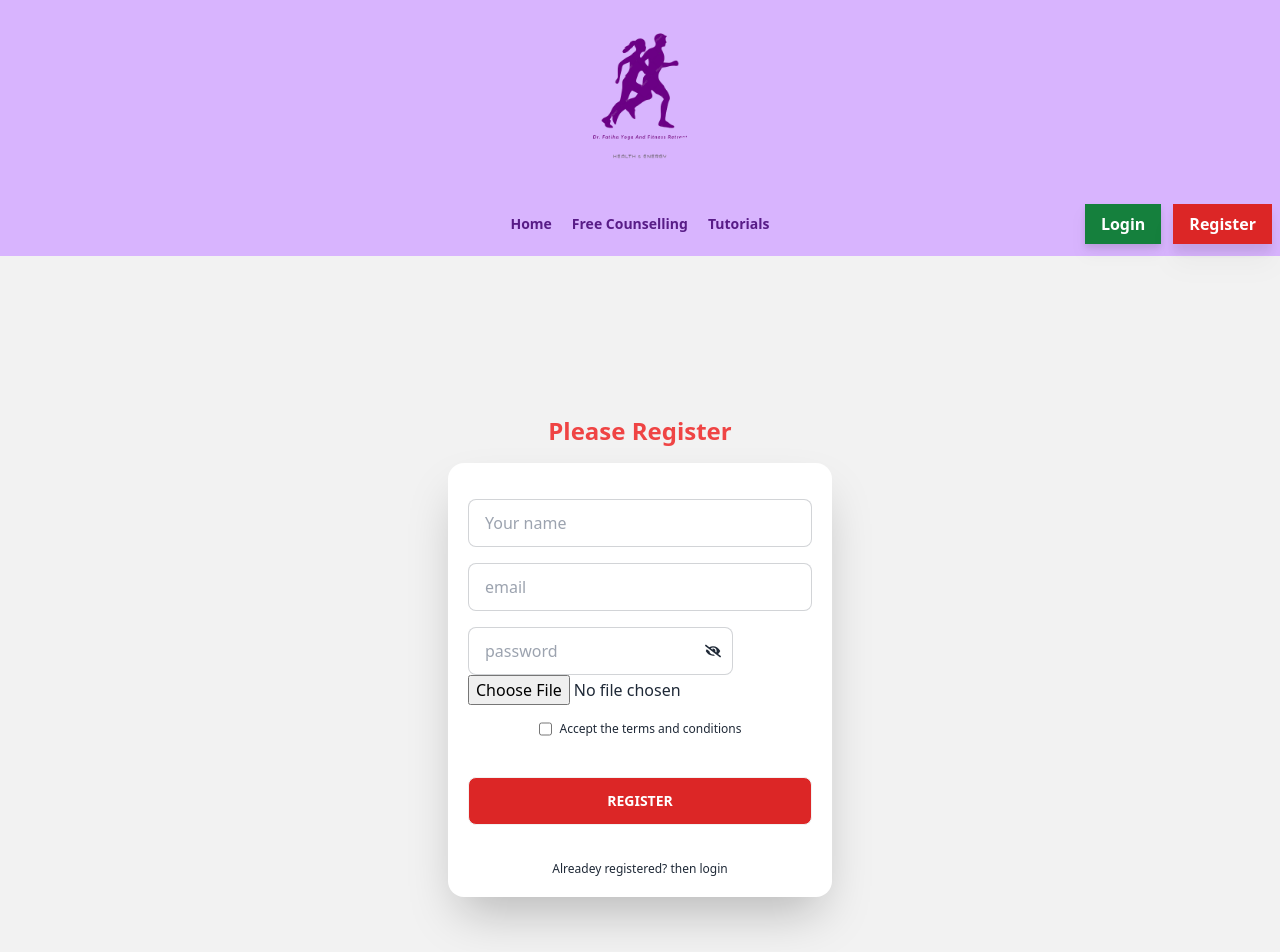
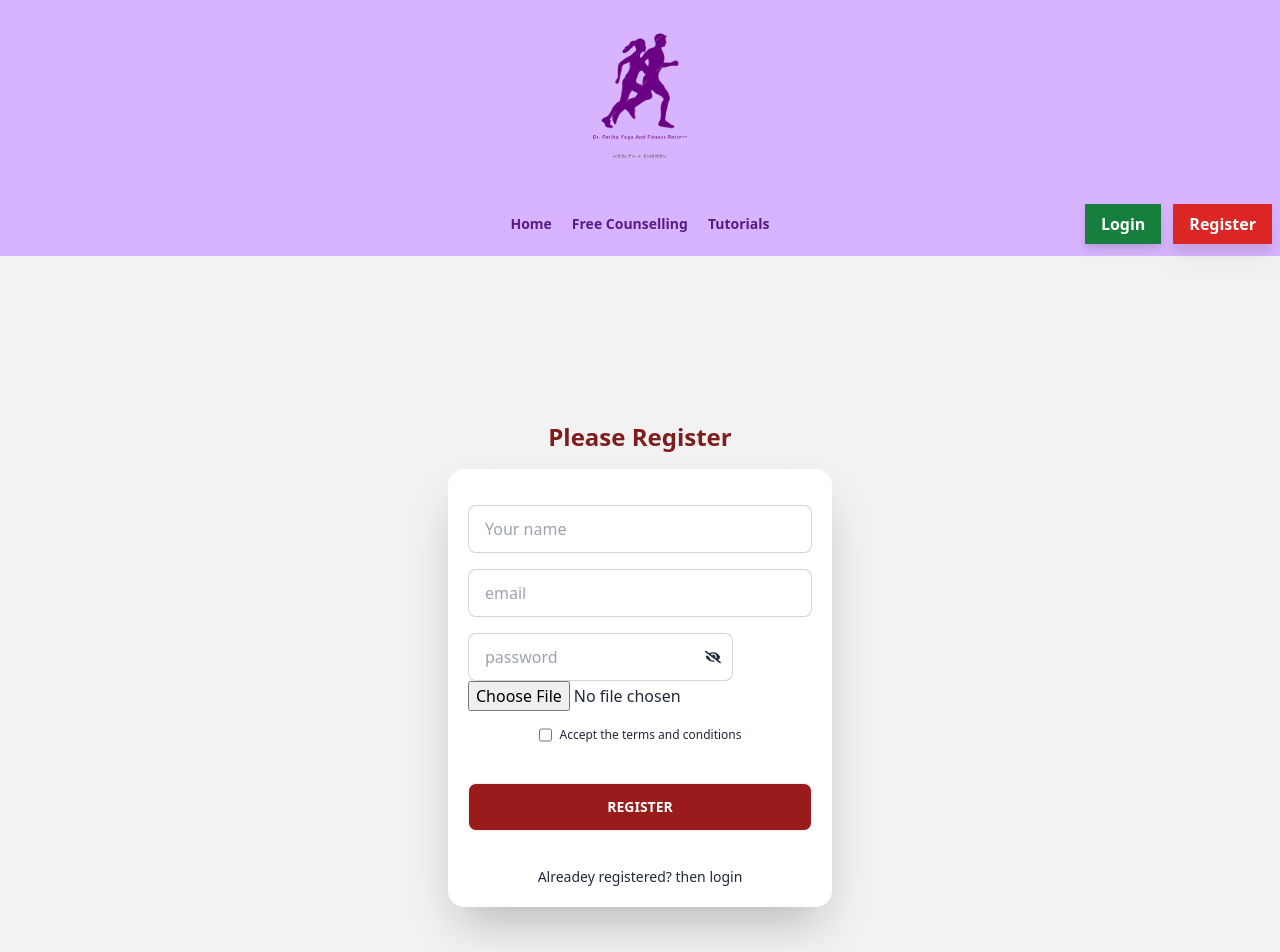
Before and after one commit to devalienbrain/Event-management-yoga-retreat-frontend-project, a React (Vite) app: page /register in a window 1280 px wide. Shown: the top 952 px of the page. Built offline with nearby package versions, Linux system fonts and the light colour scheme; no server answers.

Commit message:
Error message handled and Toast added for succesful login or registration

```diff
--- a/index.html
+++ b/index.html
@@ -3,7 +3,7 @@
 
 <head>
   <meta charset="UTF-8" />
-  <link rel="icon" type="image/svg+xml" href="/Resources/logo.png" />
+  <link rel="icon" type="image/svg+xml" href="/Resources/favicon.png" />
   <meta name="viewport" content="width=device-width, initial-scale=1.0" />
   <title>Yoga Retreats by Dr-Fatiha</title>
 </head>
--- a/package.json
+++ b/package.json
@@ -17,6 +17,7 @@
     "react-dom": "^18.2.0",
     "react-icons": "^4.11.0",
     "react-router-dom": "^6.16.0",
+    "react-toastify": "^9.1.3",
     "sort-by": "^1.2.0"
   },
   "devDependencies": {
--- a/src/components/Footer/Footer.jsx
+++ b/src/components/Footer/Footer.jsx
@@ -1,6 +1,6 @@
 const Footer = () => {
   return (
-    <div className="bg-purple-200 text-center py-16">
+    <div className="bg-purple-200  text-purple-950 text-center py-16">
       <h3 className="font-bold">Yoga And Fitness Retreats</h3>
       <p>
         <small>
--- a/src/pages/Home/Team/Team.jsx
+++ b/src/pages/Home/Team/Team.jsx
@@ -7,7 +7,7 @@ const Team = () => {
       <h3 className="text-3xl font-black">Meet Our Team Leads</h3>
 
       <div className=" flex flex-col md:flex-row gap-7 justify-center p-5 drop-shadow">
-        <div className="border border-black rounded-lg p-5 hover:bg-red-600 hover:border-none hover:text-white drop-shadow-2xl">
+        <div className="border border-black rounded-lg p-5 hover:bg-purple-800 hover:border-none hover:text-white drop-shadow-2xl">
           <div className="flex gap-5">
             <div className="flex-1">
               <img src={teamLead1} />
@@ -24,7 +24,7 @@ const Team = () => {
             </div>
           </div>
         </div>
-        <div className="border border-black rounded-lg p-5 hover:bg-red-600 hover:border-none hover:text-white drop-shadow-2xl">
+        <div className="border border-black rounded-lg p-5 hover:bg-purple-800 hover:border-none hover:text-white drop-shadow-2xl">
           <div className="flex gap-5">
             <div className="flex-1">
               <img src={teamLead2} />
--- a/src/pages/Login/LoginForm.jsx
+++ b/src/pages/Login/LoginForm.jsx
@@ -1,10 +1,14 @@
 import { Link } from "react-router-dom";
-import { useContext } from "react";
+import { useContext, useState } from "react";
 import { AuthContext } from "../../Provider/AuthProvider";
 import { FcGoogle } from "react-icons/fc";
+import "react-toastify/dist/ReactToastify.css";
+import { ToastContainer, toast } from "react-toastify";
 
 const LoginForm = () => {
   const { signIn, loginGoogle } = useContext(AuthContext);
+  const [errorMessage, setErrorMessage] = useState("");
+
   const handleLogin = (e) => {
     e.preventDefault();
     const email = e.target.email.value;
@@ -14,19 +18,26 @@ const LoginForm = () => {
     signIn(email, password)
       .then((res) => {
         console.log(res.user);
+        toast("WOW! You Are Successfuly Logged In");
       })
       .catch((error) => {
         console.error(error);
+        setErrorMessage(error.message);
       });
   };
 
   const handleGoogleLogin = () =>
     loginGoogle()
-      .then((res) => console.log(res.user))
+      .then((res) => {
+        console.log(res.user);
+        toast("WOW! You Are Successfuly Logged In");
+      })
       .catch((err) => console.log(err));
 
   return (
-    <div className="hero min-h-screen bg-base-200">
+    <>
+      <ToastContainer></ToastContainer>
+      <div className="hero min-h-screen bg-base-200 p-5">
         <div className="hero-content flex-col">
           <h2 className="text-green-700 text-2xl font-black">Please Login</h2>
 
@@ -54,7 +65,12 @@ const LoginForm = () => {
                 </button>
               </div>
             </form>
-          <p className="text-red-600 text-center text-xs mb-5">
+            {errorMessage && (
+              <p className="text-center font-black text-red-500 mb-5 px-4">
+                ERROR: {errorMessage}
+              </p>
+            )}
+            <p className="text-purple-900 text-center text-sm mb-5 px-4">
               Not register before?{" "}
               <Link to="/register"> please register first </Link>
             </p>
@@ -72,6 +88,7 @@ const LoginForm = () => {
           </div>
         </div>
       </div>
+    </>
   );
 };
 
--- a/src/pages/Register/Register.jsx
+++ b/src/pages/Register/Register.jsx
@@ -4,18 +4,20 @@ import { Link } from "react-router-dom";
 import { useContext, useState } from "react";
 import { AuthContext } from "../../Provider/AuthProvider";
 import { updateProfile } from "firebase/auth";
+import "react-toastify/dist/ReactToastify.css";
+import { ToastContainer, toast } from "react-toastify";
 
 const Register = () => {
   const { createUser } = useContext(AuthContext);
   const [errorMessage, setErrorMessage] = useState("");
-  const [successMessage, setSuccessMessage] = useState("");
+  // const [successMessage, setSuccessMessage] = useState("");
   const [showPassword, setShowPassword] = useState(false);
   const [userImage, setUserImage] = useState({});
   console.log(userImage);
   const handleRegister = (e) => {
     e.preventDefault();
     setErrorMessage("");
-    setSuccessMessage("");
+    // setSuccessMessage("");
     const name = e.target.name.value;
     const email = e.target.email.value;
     const password = e.target.password.value;
@@ -36,7 +38,8 @@ const Register = () => {
     createUser(email, password)
       .then((res) => {
         console.log(res.user);
-        setSuccessMessage("User created successfully!");
+        // setSuccessMessage("User created successfully!");
+        toast("Congratulations! Your Registration Is Successful!");
         updateProfile(res.user, {
           displayName: name,
           photoURL: userImage,
@@ -55,9 +58,13 @@ const Register = () => {
   };
 
   return (
+    <>
+      {" "}
       <div className="hero min-h-screen bg-base-200">
         <div className="hero-content flex-col">
-        <h2 className="text-red-500 text-2xl font-black">Please Register</h2>
+          <ToastContainer></ToastContainer>
+
+          <h2 className="text-red-900 text-2xl font-black">Please Register</h2>
 
           <div className="card w-full max-w-sm shadow-2xl bg-base-100">
             <form
@@ -111,23 +118,26 @@ const Register = () => {
                 </label>
               </div>
               <div className="form-control mt-6">
-              <button className="btn bg-red-600 text-white hover:bg-red-500">
+                <button className="btn bg-red-800 text-white hover:bg-red-700">
                   Register
                 </button>
               </div>
             </form>
-          {successMessage && (
+            {/* {successMessage && (
             <p className="text-center text-green-700 mb-5">{successMessage}</p>
+          )} */}
+            {errorMessage && (
+              <p className="text-center font-black text-red-500 mb-5 px-4">
+                ERROR: {errorMessage}
+              </p>
             )}
-          {errorMessage && (
-            <p className="text-center text-red-500 mb-5 px-4">{errorMessage}</p>
-          )}
-          <p className="text-center text-xs mb-5">
+            <p className="text-center text-sm mb-5">
               Alreadey registered? <Link to="/login"> then login </Link>
             </p>
           </div>
         </div>
       </div>
+    </>
   );
 };
 
```
Also changed, not shown: public/Resources/favicon.png (added), 1 other file (tests, documents, lock files or other folders). Lines whose indentation alone changed are shown as unchanged.
